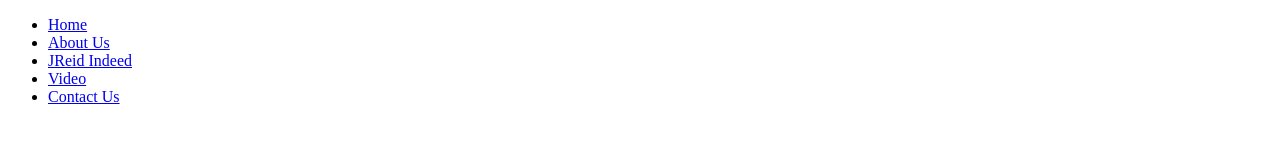
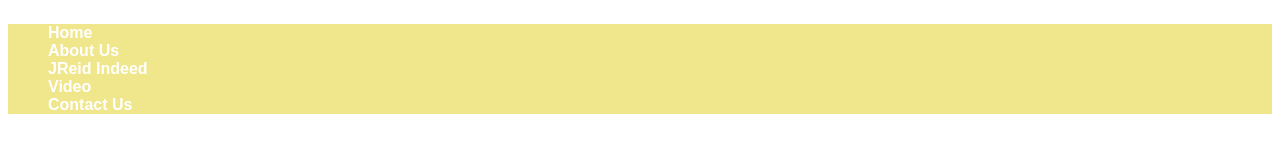
Before and after one commit to Core-Cardio-Corporation/Core-Cardio-Webpage, a website: page HomePage.html in a window 1280 px wide. Drawn offline with Linux system fonts and the light colour scheme.

Commit message:
Git repo?!?!

```diff
--- a/HomePage.css
+++ b/HomePage.css
@@ -1,4 +1,21 @@
 html {
     margin: auto;
-    font-family: ;
+    font-family: "Cascadia Mono", sans-serif;
+    font-weight: bold;
 }
+
+.navigation {
+    justify-content: center;
+    align-content: center;
+}
+
+.nav-links {
+    list-style: none;
+    background-color: khaki;
+    color: antiquewhite;
+}
+
+.nav-links a {
+    text-decoration: none;
+    color: white;
+}
--- a/package.json
+++ b/package.json
@@ -1,5 +1,5 @@
 {
-  "name": "${PROJECT_NAME}",
+  "name": "untitled3",
   "version": "1.0.0",
   "description": "",
   "main": "index.js",
```
Also changed, not shown: HomePage.html (+5 -5 lines), Images/Attempt-1-With-Copilot.jpeg (added), Images/Attempt-2-With-Copilot.jpeg (added), 2 other files.
